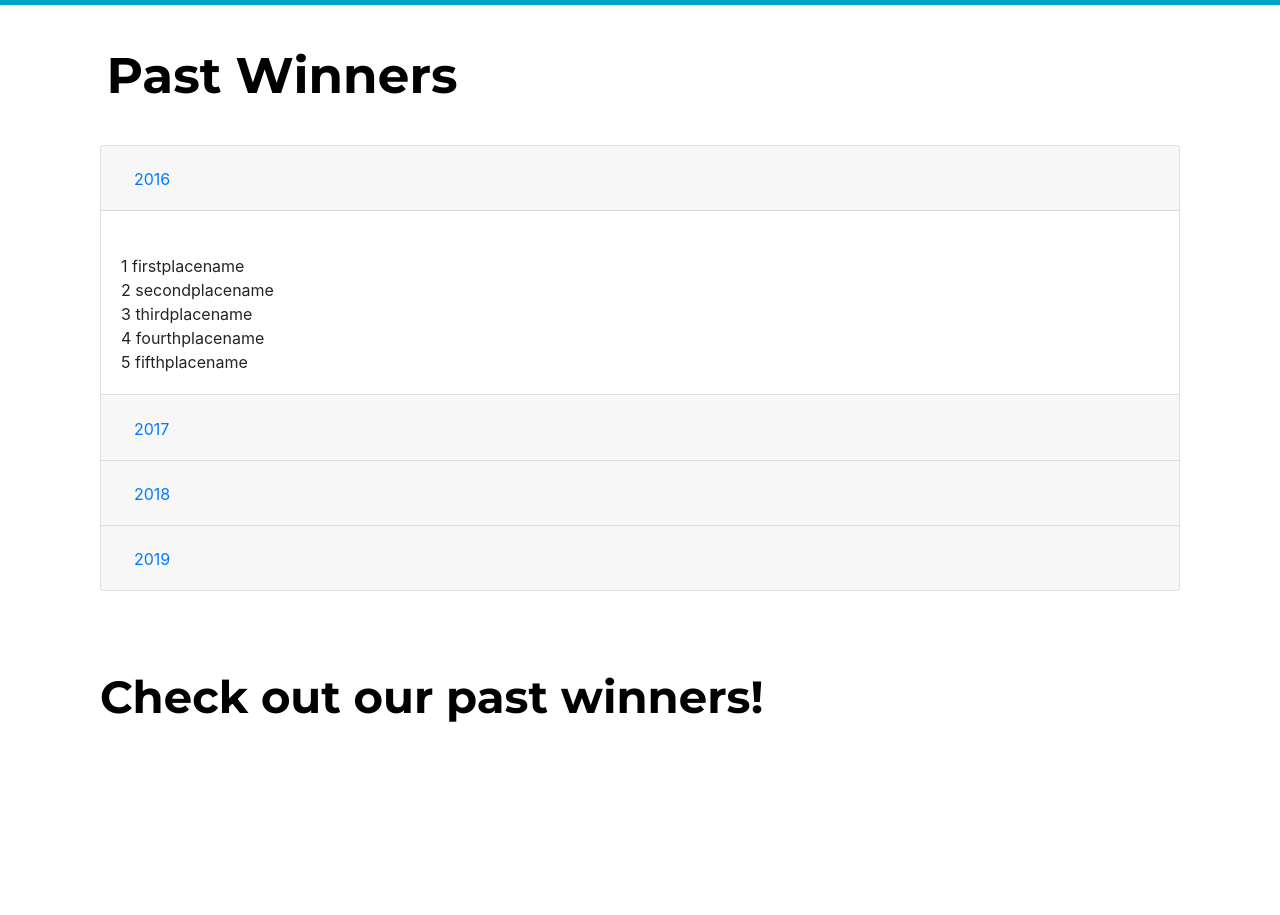
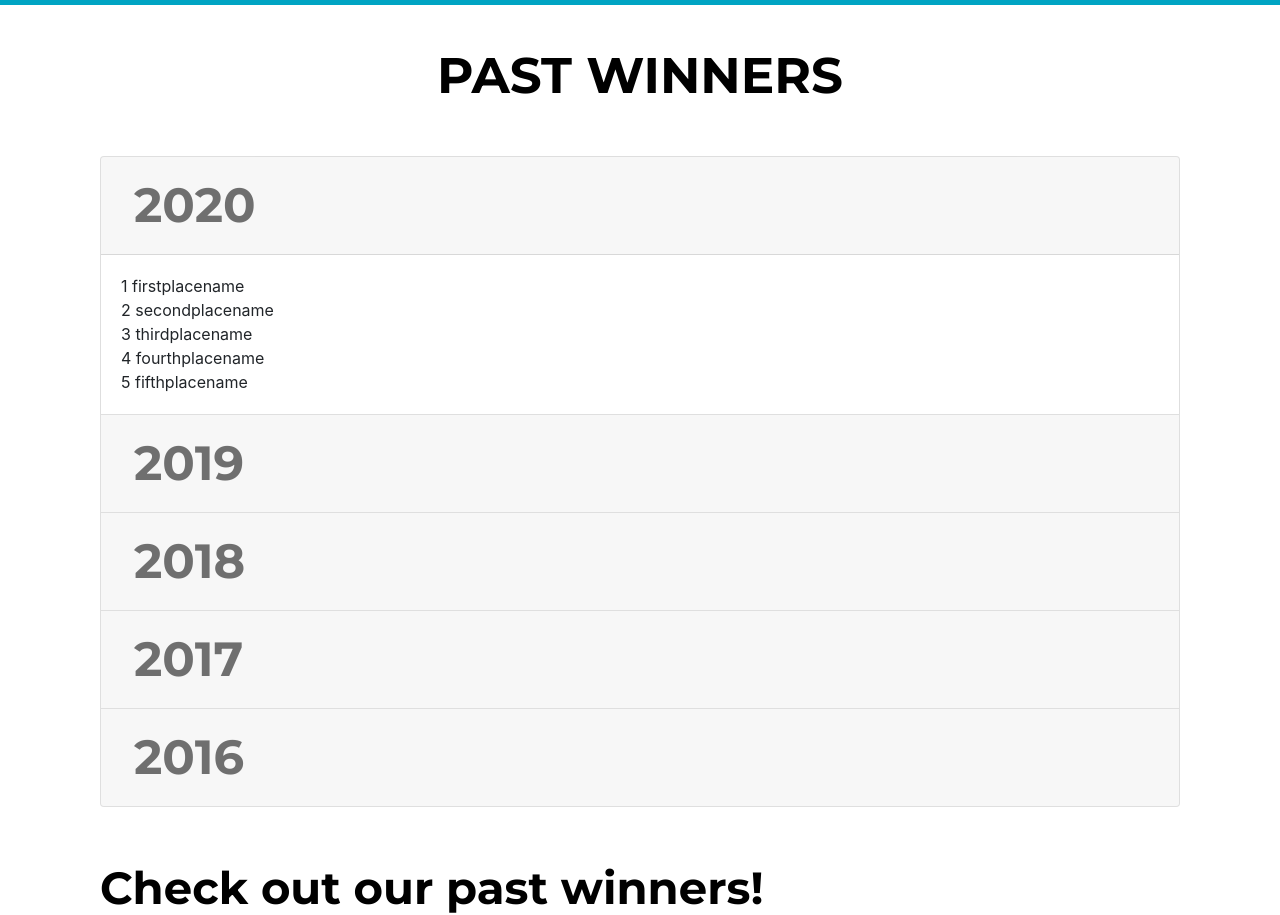
Before and after one commit to Web-Design-Club/nwscv-mathcounts, a plain HTML site: page views/winners.html in a window 1280 px wide. Shown: the part 55-970 px from the top of the page. Drawn offline with nearby package versions, Linux system fonts and the light colour scheme; files whose address does not match are found by name.

Commit message:
Started winners page

```diff
--- a/styles/winners.css
+++ b/styles/winners.css
@@ -1,12 +1,7 @@
-#title{
+#pastWinnersTitle{
     padding-top: 100px;
     padding-right: 100px;
     padding-left: 100px;
-    width: 564px;
-    height: 48px;
-
-    width: 564px;
-    height: 48px;
 
     font-family: Montserrat;
     font-style: normal;
@@ -18,12 +13,76 @@
     color: #000000;
 }
 
-#title2{
-    padding-top: 75px;
+#accordionExample{
+    padding-top: 50px;
+    padding-right: 100px;
     padding-left: 100px;
+}
 
-    width: 1132px;
-    height: 379px;
+#year2020{
+
+    font-family: Montserrat;
+    font-style: normal;
+    font-weight: 600;
+    font-size: 48px;
+    line-height: 59px;
+    text-align: center;
+
+    color: rgba(0, 0, 0, 0.55);
+}
+
+#year2019{
+
+    font-family: Montserrat;
+    font-style: normal;
+    font-weight: 600;
+    font-size: 48px;
+    line-height: 59px;
+    text-align: center;
+
+    color: rgba(0, 0, 0, 0.55);
+}
+
+#year2018{
+
+    font-family: Montserrat;
+    font-style: normal;
+    font-weight: 600;
+    font-size: 48px;
+    line-height: 59px;
+    text-align: center;
+
+    color: rgba(0, 0, 0, 0.55);
+}
+
+#year2017{
+
+    font-family: Montserrat;
+    font-style: normal;
+    font-weight: 600;
+    font-size: 48px;
+    line-height: 59px;
+    text-align: center;
+
+    color: rgba(0, 0, 0, 0.55);
+}
+
+#year2016{
+
+    font-family: Montserrat;
+    font-style: normal;
+    font-weight: 600;
+    font-size: 48px;
+    line-height: 59px;
+    text-align: center;
+
+    color: rgba(0, 0, 0, 0.55);
+}
+
+#checkOutTitle{
+    padding-top: 50px;
+    padding-left: 100px;
+    padding-right: 100px;
 
     font-family: Montserrat;
     font-style: normal;
@@ -35,10 +94,9 @@
 }
 
 #description{
+    padding-top: 15px;
     padding-left: 100px;
-
-    width: 1082px;
-    height: 297px;
+    padding-right: 100px;
 
     font-family: Montserrat;
     font-style: normal;
@@ -49,9 +107,3 @@
 
     color: rgba(0, 0, 0, 0.55);
 }
-
-#list{
-    padding-top: 100px;
-    padding-right: 100px;
-    padding-left: 100px;
-}
--- a/views/winners.html
+++ b/views/winners.html
@@ -44,27 +44,29 @@
     </nav>
 
     <!-- Replace this line with your code -->
-    <div id = "title">
-        </h2>Past Winners</h2>
+    <div id="pastWinnersTitle">
+        </h2>PAST WINNERS</h2>
     </div>
 
-    <div class="accordion" id="list">
+    <div class="accordion" id="accordionExample">
         <div class="card">
           <div class="card-header" id="headingOne">
             <h2 class="mb-0">
               <button class="btn btn-link" type="button" data-toggle="collapse" data-target="#collapseOne" aria-expanded="true" aria-controls="collapseOne">
-                2016
+                <div id="year2020">
+                  2020
+                </div>
               </button>
             </h2>
           </div>
 
           <div id="collapseOne" class="collapse show" aria-labelledby="headingOne" data-parent="#accordionExample">
             <div class="card-body">
-              <br>1         firstplacename
-              <br>2         secondplacename
-              <br>3         thirdplacename
-              <br>4         fourthplacename
-              <br>5         fifthplacename
+              1 firstplacename
+              <br>2 secondplacename
+              <br>3 thirdplacename
+              <br>4 fourthplacename
+              <br>5 fifthplacename
             </div>
           </div>
         </div>
@@ -72,17 +74,19 @@
           <div class="card-header" id="headingTwo">
             <h2 class="mb-0">
               <button class="btn btn-link collapsed" type="button" data-toggle="collapse" data-target="#collapseTwo" aria-expanded="false" aria-controls="collapseTwo">
-                2017
+                <div id="year2019">
+                  2019
+                </div>
               </button>
             </h2>
           </div>
           <div id="collapseTwo" class="collapse" aria-labelledby="headingTwo" data-parent="#accordionExample">
             <div class="card-body">
-              <br>1         firstplacename
-              <br>2         secondplacename
-              <br>3         thirdplacename
-              <br>4         fourthplacename
-              <br>5         fifthplacename
+              1 firstplacename
+              <br>2 secondplacename
+              <br>3 thirdplacename
+              <br>4 fourthplacename
+              <br>5 fifthplacename
             </div>
           </div>
         </div>
@@ -90,47 +94,71 @@
           <div class="card-header" id="headingThree">
             <h2 class="mb-0">
               <button class="btn btn-link collapsed" type="button" data-toggle="collapse" data-target="#collapseThree" aria-expanded="false" aria-controls="collapseThree">
-                2018
+                <div id="year2018">
+                  2018
+                </div>
               </button>
             </h2>
           </div>
           <div id="collapseThree" class="collapse" aria-labelledby="headingThree" data-parent="#accordionExample">
             <div class="card-body">
-              <br>1         firstplacename
-              <br>2         secondplacename
-              <br>3         thirdplacename
-              <br>4         fourthplacename
-              <br>5         fifthplacename
+              1 firstplacename
+              <br>2 secondplacename
+              <br>3 thirdplacename
+              <br>4 fourthplacename
+              <br>5 fifthplacename
             </div>
           </div>
         </div>
         <div class="card">
             <div class="card-header" id="headingTwo">
               <h2 class="mb-0">
-                <button class="btn btn-link collapsed" type="button" data-toggle="collapse" data-target="#collapseTwo" aria-expanded="false" aria-controls="collapseTwo">
-                  2019
+                <button class="btn btn-link collapsed" type="button" data-toggle="collapse" data-target="#collapseFour" aria-expanded="false" aria-controls="collapseFour">
+                  <div id="year2017">
+                    2017
+                  </div>
                 </button>
               </h2>
             </div>
-            <div id="collapseTwo" class="collapse" aria-labelledby="headingTwo" data-parent="#accordionExample">
+            <div id="collapseFour" class="collapse" aria-labelledby="headingTwo" data-parent="#accordionExample">
               <div class="card-body">
-                <br>1         firstplacename
-                <br>2         secondplacename
-                <br>3         thirdplacename
-                <br>4         fourthplacename
-                <br>5         fifthplacename
+                1 firstplacename
+                <br>2 secondplacename
+                <br>3 thirdplacename
+                <br>4 fourthplacename
+                <br>5 fifthplacename
+              </div>
+            </div>
+          </div>
+          <div class="card">
+            <div class="card-header" id="headingTwo">
+              <h2 class="mb-0">
+                <button class="btn btn-link collapsed" type="button" data-toggle="collapse" data-target="#collapseFive" aria-expanded="false" aria-controls="collapseFive">
+                  <div id="year2016">
+                    2016
+                  </div>
+                </button>
+              </h2>
+            </div>
+            <div id="collapseFive" class="collapse" aria-labelledby="headingTwo" data-parent="#accordionExample">
+              <div class="card-body">
+                1 firstplacename
+                <br>2 secondplacename
+                <br>3 thirdplacename
+                <br>4 fourthplacename
+                <br>5 fifthplacename
               </div>
             </div>
           </div>
       </div>
 
 
-    <div id = "title2">
+    <div id="checkOutTitle">
       </h2>Check out our past winners!</h2>
     </div>
 
-    <div id = "description">
-    </h2>Lorem ipsum dolor sit amet, consectetur adipiscing elit, sed do eiusmod tempor incididunt ut labore et dolore magna aliqua. Ut enim ad minim veniam, quis nostrud exercitation ullamco laboris. Sunt a deserunt mollit laborum.Lorem ipsum dolor sit amet, consectetur adipiscing elit, sed do eiusmod tempor incididunt ut labore et dolore magna aliqua. Ut enim ad minim veniam, quis nostrud exercitation ullamco laboris.</h2>
+    <div id="description">
+      <p>Lorem ipsum dolor sit amet, consectetur adipiscing elit, sed do eiusmod tempor incididunt ut labore et dolore magna aliqua. Ut enim ad minim veniam, quis nostrud exercitation ullamco laboris. Sunt a deserunt mollit laborum.Lorem ipsum dolor sit amet, consectetur adipiscing elit, sed do eiusmod tempor incididunt ut labore et dolore magna aliqua. Ut enim ad minim veniam, quis nostrud exercitation ullamco laboris.</p>
     </div>
 
     <div class="footer">
```
